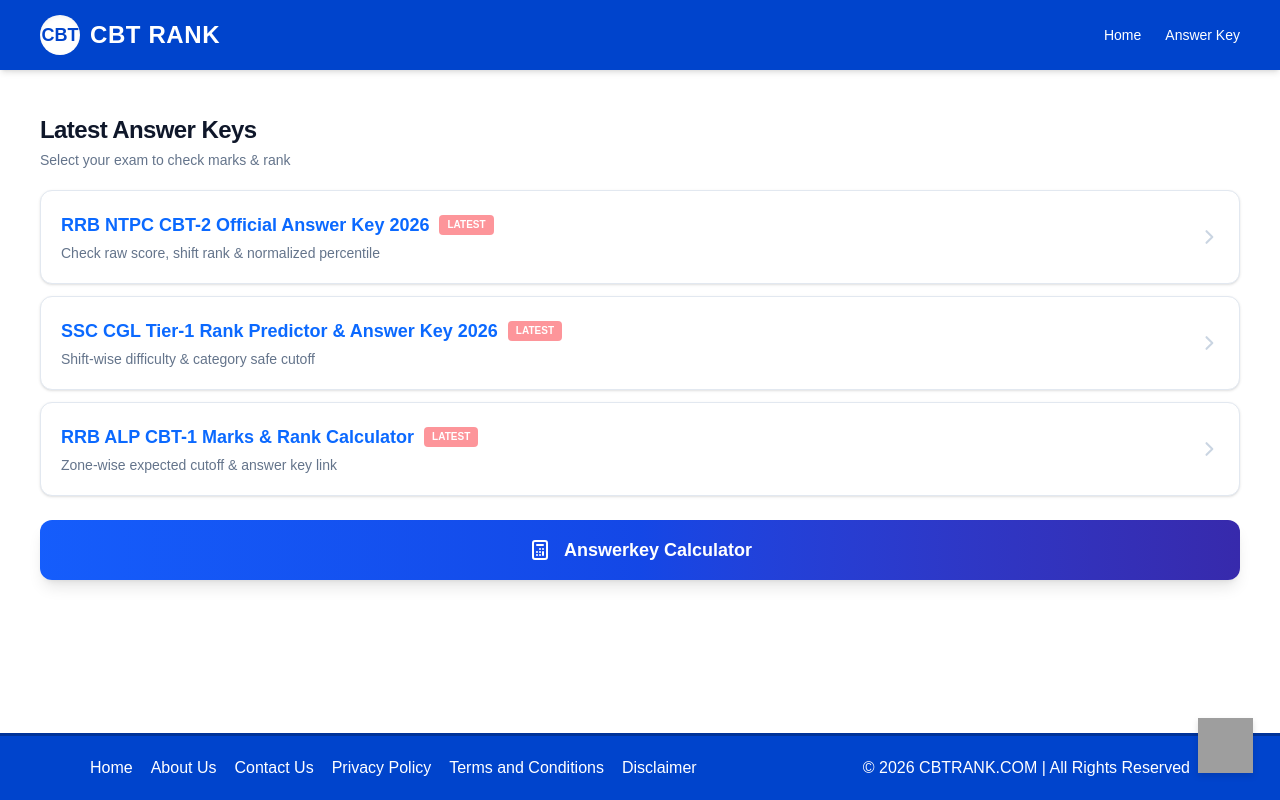
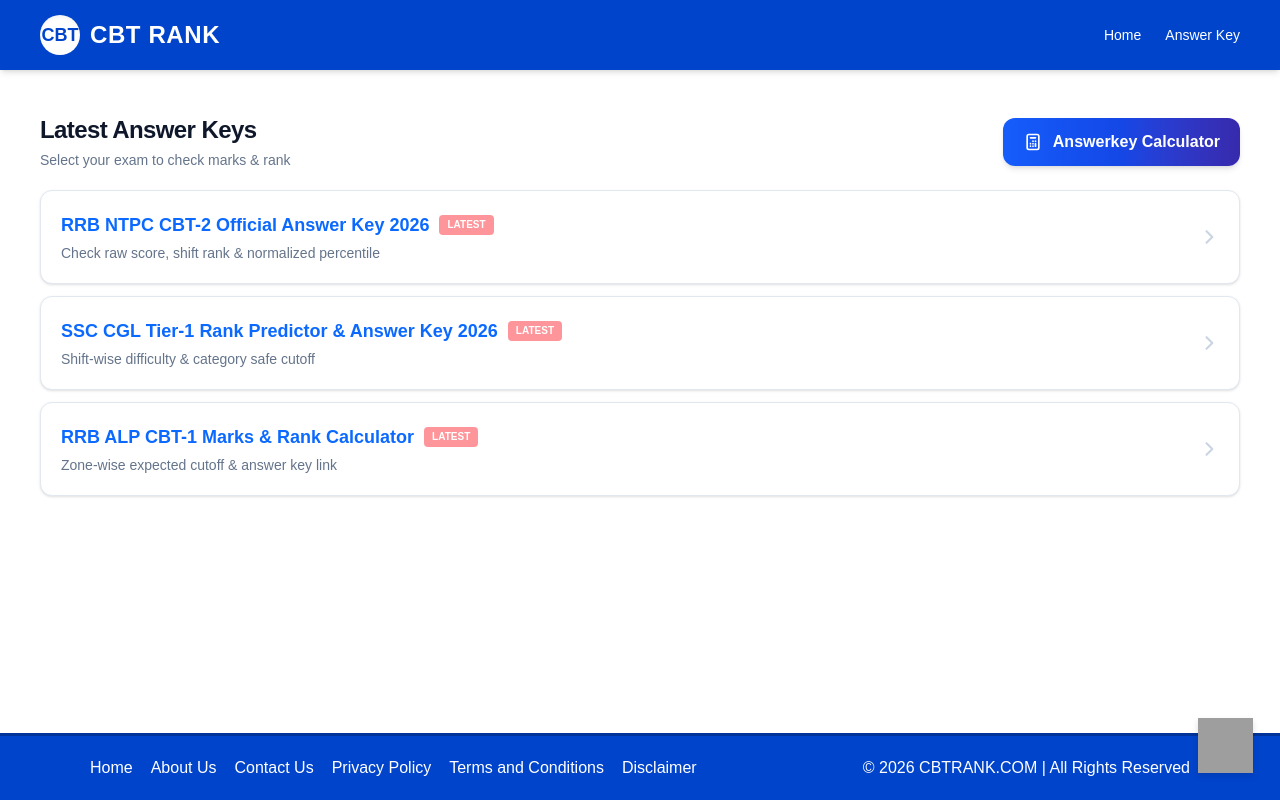
Before and after one commit to rusikakisku-jpg/cbtrank, a Next.js app: page / in a window 1280 px wide. Built offline with nearby package versions, Linux system fonts and the light colour scheme; grey boxes are pictures that could not be loaded.

Commit message:
Position Desktop Answerkey Calculator button on the right side of Latest Answer Keys header when blogs hidden

```diff
--- a/app/page.js
+++ b/app/page.js
@@ -79,9 +79,26 @@
 
         {/* Latest Answer Keys Section (Full Width when showBlogs is false) */}
         <section className="space-y-5 w-full">
+          <div className="flex flex-col sm:flex-row sm:items-center justify-between gap-4">
             <div>
               <h2 className="text-2xl font-extrabold text-[#0f172a] tracking-tight">Latest Answer Keys</h2>
               <p className="text-sm text-[#64748b] mt-1">Select your exam to check marks & rank</p>
+            </div>
+
+            {/* DESKTOP ONLY ANSWERKEY CALCULATOR BUTTON RIGHT ALIGNED WITH HEADING WHEN BLOGS HIDDEN */}
+            {!showBlogs && (
+              <div className="hidden lg:block">
+                <Link
+                  href="/answerkey"
+                  className="bg-gradient-to-r from-blue-600 via-blue-700 to-indigo-800 text-white font-bold text-base py-3 px-5 rounded-xl shadow-md hover:shadow-lg flex items-center justify-center gap-2.5 hover:opacity-95 transition-all whitespace-nowrap"
+                >
+                  <svg className="w-5 h-5" fill="none" stroke="currentColor" viewBox="0 0 24 24">
+                    <path strokeLinecap="round" strokeLinejoin="round" strokeWidth="2" d="M9 7h6m0 10v-3m-3 3h.01M9 17h.01M9 14h.01M12 14h.01M15 11h.01M12 11h.01M7 21h10a2 2 0 002-2V5a2 2 0 00-2-2H7a2 2 0 00-2 2v14a2 2 0 002 2z"></path>
+                  </svg>
+                  Answerkey Calculator
+                </Link>
+              </div>
+            )}
           </div>
 
           {/* Exam List Cards (Spans 100% Full Width when showBlogs is false) */}
@@ -124,6 +141,7 @@
         </section>
 
         {/* Right Column: Desktop Button & Articles */}
+        {showBlogs && (
           <section className="space-y-6">
 
             {/* DESKTOP ONLY: PROMINENT ANSWERKEY CALCULATOR BUTTON */}
@@ -139,8 +157,7 @@
               </Link>
             </div>
 
-          {/* Sidebar Blogs Card with 100% Fill Fit Images (Only rendered when showBlogs is true) */}
-          {showBlogs && (
+            {/* Sidebar Blogs Card with 100% Fill Fit Images */}
             <div className="space-y-4">
               <h3 className="text-xl font-extrabold text-[#0f172a] pb-2 border-b-2 border-[#0b69ff] inline-block">
                 Latest Updates & Articles
@@ -187,9 +204,9 @@
                 </Link>
               </div>
             </div>
-          )}
 
           </section>
+        )}
 
       </div>
 
```
Lines whose indentation alone changed are shown as unchanged.
